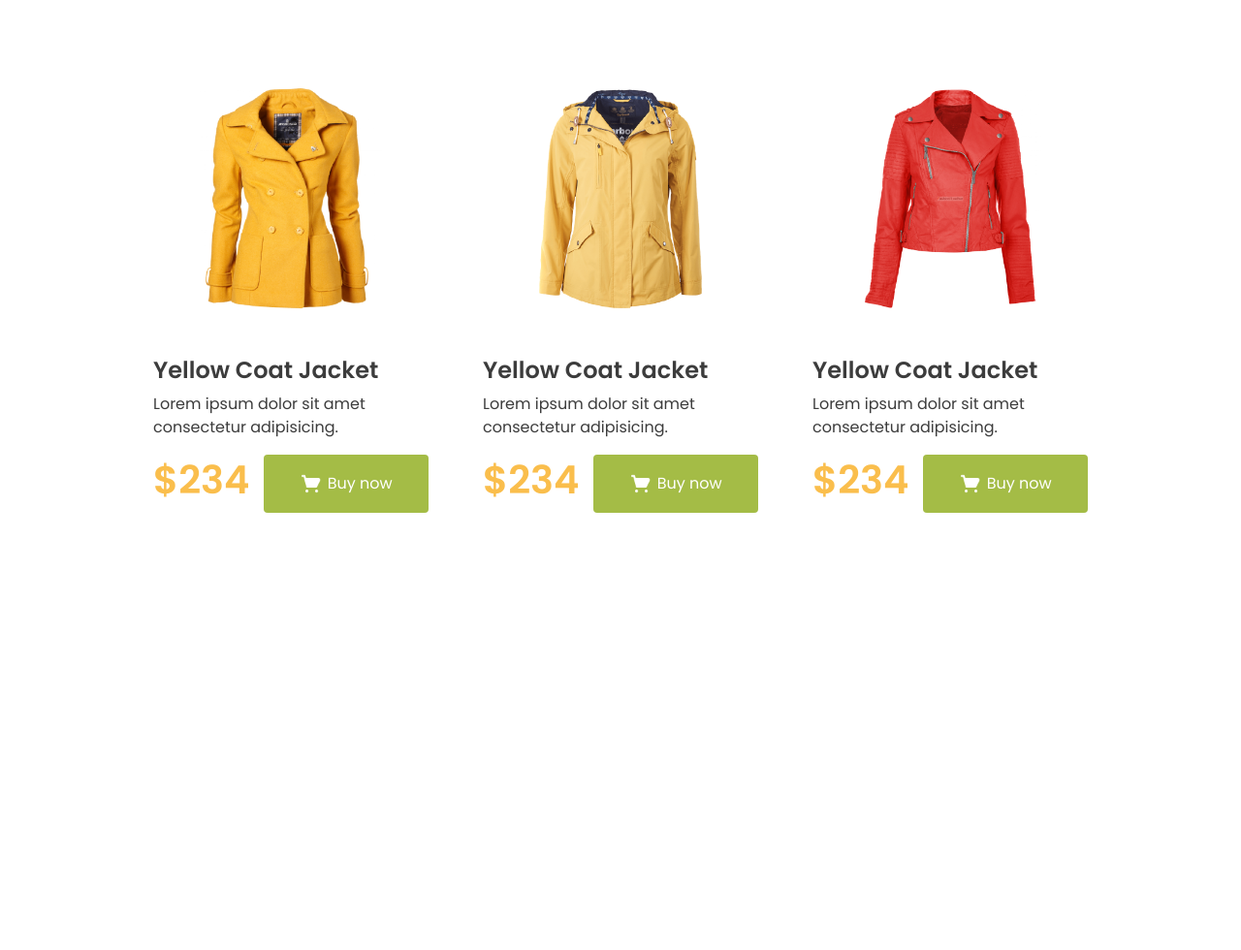
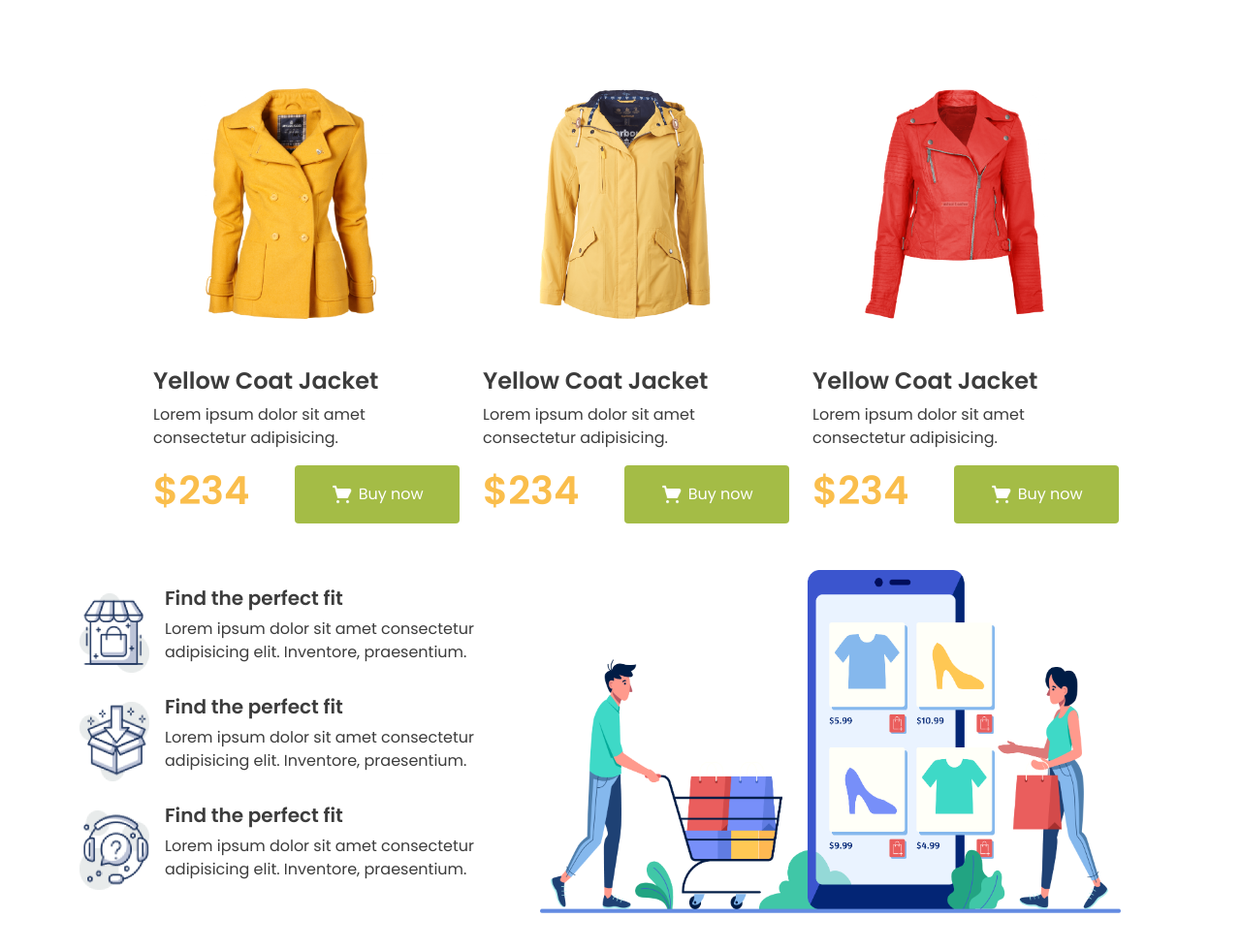
Before and after one commit to aimun-naharr/penguin-fashion, a plain HTML site: page index.html in a window 1280 px wide. Shown: the part 671-1651 px from the top of the page at 97% size. Before the commit the page ends 1248 px from the top, so only its background shows below. Drawn offline with nearby package versions, Linux system fonts and the light colour scheme; a web font is replaced by a local one.

Commit message:
last section done

```diff
--- a/index.html
+++ b/index.html
@@ -8,10 +8,7 @@
   <link href="https://cdn.jsdelivr.net/npm/bootstrap@5.1.3/dist/css/bootstrap.min.css" rel="stylesheet"
     integrity="sha384-1BmE4kWBq78iYhFldvKuhfTAU6auU8tT94WrHftjDbrCEXSU1oBoqyl2QvZ6jIW3" crossorigin="anonymous">
   <link rel="stylesheet" href="style.css">
-  <link
-    rel="stylesheet"
-    href="https://cdnjs.cloudflare.com/ajax/libs/animate.css/4.1.1/animate.min.css"
-  />
+  <link rel="stylesheet" href="https://cdnjs.cloudflare.com/ajax/libs/animate.css/4.1.1/animate.min.css" />
   <title>Penguin Fashion</title>
 </head>
 
@@ -57,13 +54,16 @@
         <div class="row d-flex align-items-center flex-start">
           <div class="col-md-12 col-lg-6">
             <div d-flex flex-column w-100 align-items-center>
-              <h1 class="display-3 animate__animated animate__bounce bold-text"><span class="yellow-color">BE THE PENGUINS</span><span class="dark-color"> OF WINTER</span></h1>
+              <h1 class="display-3 animate__animated animate__bounce bold-text"><span class="yellow-color">BE THE
+                  PENGUINS</span><span class="dark-color"> OF WINTER</span></h1>
               <p>Lorem ipsum dolor sit amet consectetur adipisicing elit. Repudiandae, distinctio.</p>
-              <button class="buy-btn button rounded"><img width="24" src="./icons/shopping-cart 1.png" alt=""> Buy now</button>
+              <button class="buy-btn button rounded"><img width="24" src="./icons/shopping-cart 1.png" alt=""> Buy
+                now</button>
             </div>
           </div>
           <div class="col-md-12 col-lg-6">
-            <div class="model-image d-flex align-items-center justify-content-center"><img class="img-fluid" src="./images/model.png" alt=""></div>
+            <div class="model-image d-flex align-items-center justify-content-center"><img class="img-fluid"
+                src="./images/model.png" alt=""></div>
           </div>
         </div>
       </div>
@@ -75,36 +75,39 @@
       <div class="container">
         <h1 class="dark-color bold-text">WOMAN JACKET</h1>
         <div class="row my-5 mx-5">
-        <div class="col-lg-4">
-          <div class="cards mx-3">
+          <div class="col-lg-4 col-md-12 col-sm-12">
+            <div class="cards mx-3 w-100">
               <img class="img-fluid p-5" width="293" src="./images/jacket-1.png" alt="">
               <h4 class="dark-color bold-text">Yellow Coat Jacket</h2>
                 <p>Lorem ipsum dolor sit amet consectetur adipisicing.</p>
                 <div class="d-flex justify-content-between align-items-center">
                   <h1 class="yellow-color bold-text">$234</h1>
-            <button class="buy-btn button rounded"><img width="24" src="./icons/shopping-cart 1.png" alt=""> Buy now</button>
+                  <button class="buy-btn button rounded"><img width="24" src="./icons/shopping-cart 1.png" alt=""> Buy
+                    now</button>
                 </div>
             </div>
           </div>
-        <div class="col-lg-4">
-         <div class="cards mx-3">
+          <div class="col-lg-4 col-md-12 col-sm-12">
+            <div class="cards mx-3 w-100">
               <img class="img-fluid p-5" width="293" src="./images/jacket-2.png" alt="">
               <h4 class="dark-color bold-text">Yellow Coat Jacket</h2>
                 <p>Lorem ipsum dolor sit amet consectetur adipisicing.</p>
                 <div class="d-flex justify-content-between align-items-center">
                   <h1 class="yellow-color bold-text">$234</h1>
-            <button class="buy-btn button rounded"><img width="24" src="./icons/shopping-cart 1.png" alt=""> Buy now</button>
+                  <button class="buy-btn button rounded"><img width="24" src="./icons/shopping-cart 1.png" alt=""> Buy
+                    now</button>
                 </div>
             </div>
           </div>
-        <div class="col-lg-4">
-         <div class="cards mx-3">
+          <div class="col-lg-4 col-md-12 col-sm-12">
+            <div class="cards mx-3 w-100">
               <img class="img-fluid p-5" width="293" src="./images/jacket-3.png" alt="">
               <h4 class="dark-color bold-text">Yellow Coat Jacket</h2>
                 <p>Lorem ipsum dolor sit amet consectetur adipisicing.</p>
                 <div class="d-flex justify-content-between align-items-center">
                   <h1 class="yellow-color bold-text">$234</h1>
-            <button class="buy-btn button rounded"><img width="24" src="./icons/shopping-cart 1.png" alt=""> Buy now</button>
+                  <button class="buy-btn button rounded"><img width="24" src="./icons/shopping-cart 1.png" alt=""> Buy
+                    now</button>
                 </div>
             </div>
           </div>
@@ -114,8 +117,44 @@
     </section>
     <!--------------------------------------------
        second section done----------------------------------- -->
-       <section class="last">
+    <section class="last pt-7 pb-5 mt-10">
+      <div class="container">
+        <div class="row">
+          <div class="col-lg-5 col-md-12 col-sm-12">
+           <div class="card-container d-flex flex-column h-100 justify-content-center w-100">
+            <div class="short-cards d-flex align-items-center justify-content-center py-2">
+              <img width="72" height="82" src="./icons/image 12.png" alt="">
+              <div class="card-details mx-3">
+                <h5 class="bold-text dark">Find the perfect fit</h5>
+                <p>Lorem ipsum dolor sit amet consectetur adipisicing elit. Inventore, praesentium.</p>
+              </div>
 
+            </div>
+            <div class="short-cards d-flex align-items-center justify-content-between py-2">
+              <img width="72" height="82" src="./icons/image 13.png" alt="">
+              <div class="card-details mx-3">
+                <h5 class="bold-text dark-color">Find the perfect fit</h5>
+                <p>Lorem ipsum dolor sit amet consectetur adipisicing elit. Inventore, praesentium.</p>
+              </div>
+
+            </div>
+            <div class="short-cards d-flex align-items-center justify-content-between py-2">
+              <img width="72" height="82" src="./icons/image 14.png" alt="">
+              <div class="card-details mx-3">
+                <h5 class="bold-text dark">Find the perfect fit</h5>
+                <p>Lorem ipsum dolor sit amet consectetur adipisicing elit. Inventore, praesentium.</p>
+              </div>
+           </div>
+
+            </div>
+          </div>
+          <div class="col-lg-7 col-md-12 col-sm-12">
+            <div>
+              <img width="599" height="354.07" src="./images/shopping.png" alt="">
+            </div>
+          </div>
+        </div>
+      </div>
     </section>
   </main>
 
--- a/style.css
+++ b/style.css
@@ -30,3 +30,6 @@ body{
     animation-iteration-count: 2;
   }
   /*======================= first section done =====================*/
+  .last{
+      margin-top: 20px;
+  }
```
Lines whose indentation alone changed are shown as unchanged.
